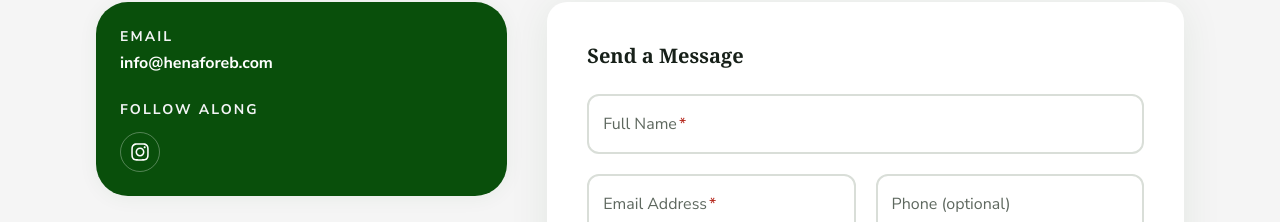
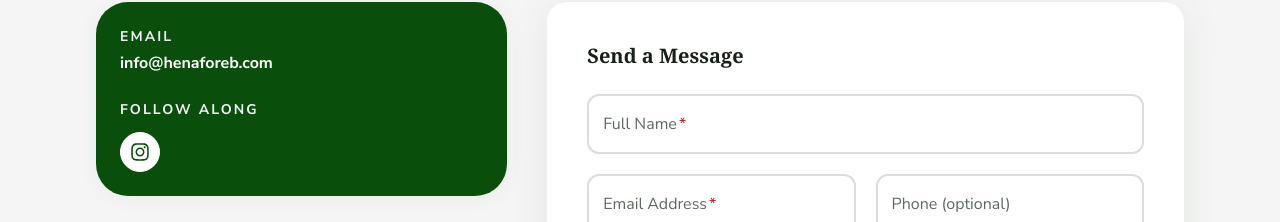
Before and after one commit to UsamaZee/hena-for-eb, a Next.js app: page /get-in-touch in a window 1280 px wide. Shown: the part 317-539 px from the top of the page. Built offline with nearby package versions, Linux system fonts and the light colour scheme.

Commit message:
fix: Update button styling in Contact section for improved visibility

```diff
--- a/app/get-in-touch/page.tsx
+++ b/app/get-in-touch/page.tsx
@@ -68,7 +68,7 @@ export default function GetInTouch() {
                       href={href}
                       aria-label={label}
                       title={label}
-                      className="flex h-10 w-10 items-center justify-center rounded-full border border-white/30 text-white! transition-colors hover:border-accent hover:text-accent!"
+                      className="flex h-10 w-10 items-center justify-center rounded-full border border-white bg-white text-primary! transition-colors hover:border-accent hover:text-accent!"
                     >
                       <Icon className="h-5 w-5" aria-hidden="true" />
                     </a>
```
